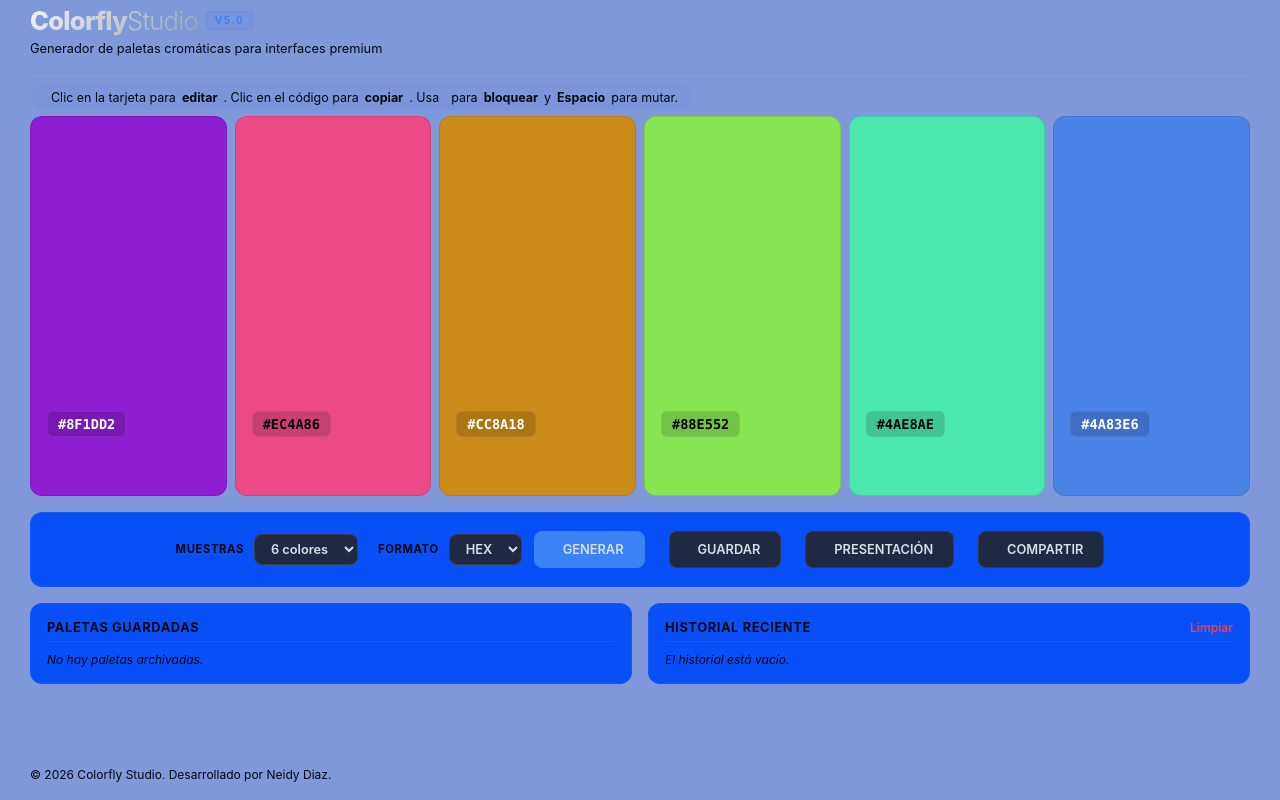
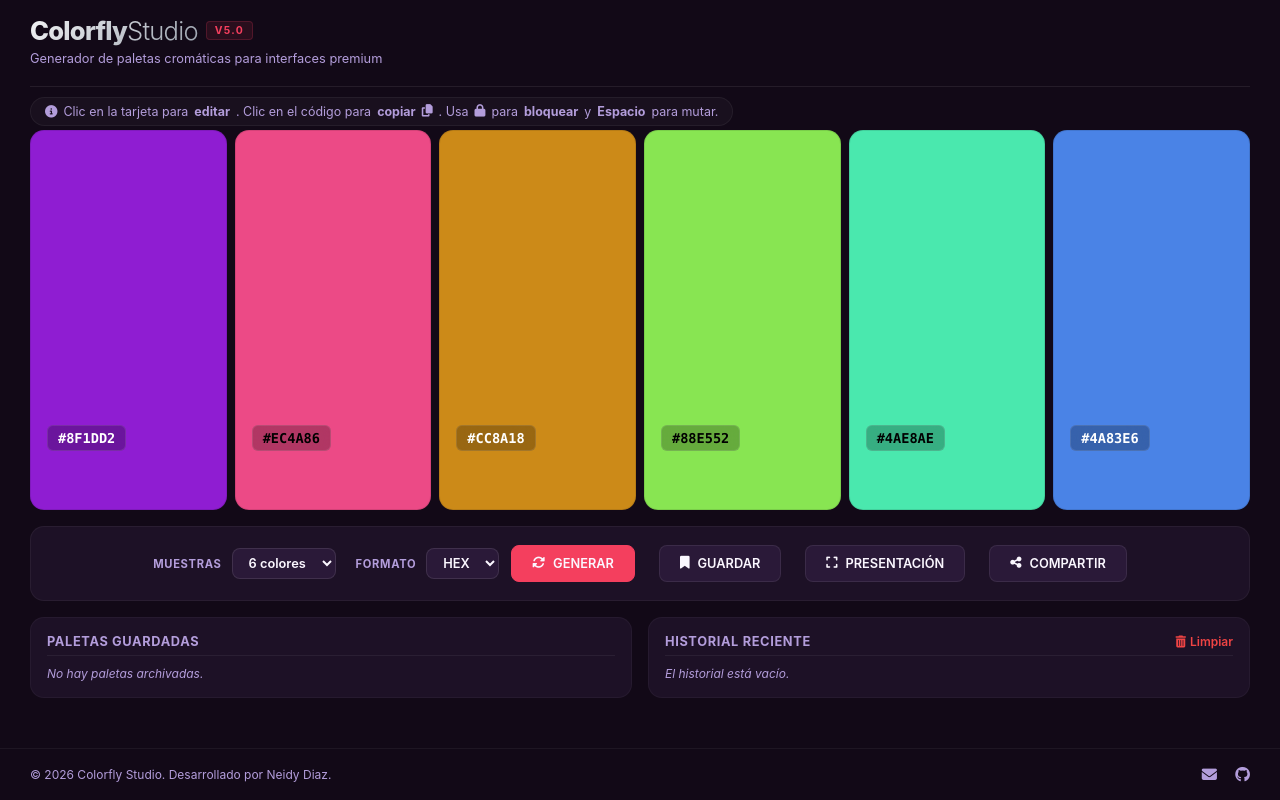
Before and after one commit to ncdiazmata-dotcom/Paleta-de-Colores-Interactiva, a plain HTML site: page index.html in a window 1280 px wide. Drawn offline with Linux system fonts and the light colour scheme.

Commit message:
Propuesta final proyecto integrador

```diff
--- a/index.html
+++ b/index.html
@@ -2,10 +2,11 @@
 <html lang="es">
 <head>
     <meta charset="UTF-8">
-    <!-- ESTA ES LA LÍNEA MÁGICA QUE ACTIVA EL DISEÑO MÓVIL -->
     <meta name="viewport" content="width=device-width, initial-scale=1.0">
+    <title>Colorfly Studio</title>
 
-    <title>Colorfly Studio</title>
+    <!-- Carga de Font Awesome v6 para asegurar que todos los iconos funcionen -->
+    <link rel="stylesheet" href="https://cdnjs.cloudflare.com/ajax/libs/font-awesome/6.5.1/css/all.min.css">
     <link rel="stylesheet" href="style.css">
 </head>
 <body>
@@ -25,21 +26,23 @@
                         <span class="brand-subtitle">v5.0</span>
                     </div>
                     <p class="app-description-sub">Generador de paletas cromáticas para interfaces premium</p>
-
+                </div>
             </div>
         </div>
     </header>
+
     <main class="container main-layout">
-        <!-- 1. El contenedor de la paleta principal va primero en el HTML -->
+        <!-- 1. El contenedor de la paleta principal -->
         <section class="palette-display">
-            <!-- Barra de estado / Instrucciones -->
+            <!-- Barra de estado / Instrucciones ajustada para óptima lectura en celular -->
             <p id="copy-instruction" class="instruction-text">
-                <span><i class="fa-solid fa-info-circle"></i></span> Clic en la tarjeta para <strong>editar</strong>. Clic en el código para <strong>copiar</strong>. Usa <i class="fa-solid fa-lock"></i> para <strong>bloquear</strong> y <strong>Espacio</strong> para mutar.
+                <span><i class="fa-solid fa-circle-info"></i></span>
+                Clic en la tarjeta para <strong>editar</strong>. Clic en el código para <strong>copiar</strong> <i class="fa-solid fa-copy"></i>. Usa <i class="fa-solid fa-lock"></i> para <strong>bloquear</strong> y <strong>Espacio</strong> para mutar.
             </p>
             <div id="palette-grid" class="palette-grid cols-6"></div>
         </section>
 
-        <!-- 2. El panel de control va segundo, facilitando el cambio de orden en CSS -->
+        <!-- 2. Panel de control -->
         <section class="controls-panel" aria-label="Controles">
             <div class="selectors-group">
                 <div class="control-item">
@@ -60,14 +63,14 @@
             </div>
 
             <div class="button-actions">
-                <button id="btn-generate" class="btn btn-primary" title="Espacio"><i class="fa-solid fa-sync"></i> GENERAR</button>
+                <button id="btn-generate" class="btn btn-primary" title="Espacio"><i class="fa-solid fa-rotate"></i> GENERAR</button>
                 <button id="btn-save" class="btn btn-secondary"><i class="fa-solid fa-bookmark"></i> GUARDAR</button>
                 <button id="btn-presentation" class="btn btn-secondary" title="Esc para salir"><i class="fa-solid fa-expand"></i> PRESENTACIÓN</button>
                 <button id="btn-share-native" class="btn btn-secondary"><i class="fa-solid fa-share-nodes"></i> COMPARTIR</button>
             </div>
         </section>
 
-        <!-- 3. Galerías de gestión e Historial al final -->
+        <!-- 3. Galerías de gestión e Historial -->
         <div class="gallery-grid">
             <section class="panel-section" aria-label="Guardadas">
                 <div class="panel-header">
@@ -94,8 +97,8 @@
         <div class="container footer-content">
             <p>&copy; 2026 Colorfly Studio. Desarrollado por Neidy Diaz.</p>
             <div class="footer-links">
-                <a href="mailto:ncdiazmata@gmail.com"><i class="fa-solid fa-envelope"></i></a>
-                <a href="https://github.com/ncdiazmata-dotcom" target="_blank"><i class="fa-brands fa-github"></i></a>
+                <a href="mailto:ncdiazmata@gmail.com" aria-label="Enviar correo"><i class="fa-solid fa-envelope"></i></a>
+                <a href="https://github.com/ncdiazmata-dotcom" target="_blank" aria-label="Perfil de GitHub"><i class="fa-brands fa-github"></i></a>
             </div>
         </div>
     </footer>
--- a/style.css
+++ b/style.css
@@ -3,15 +3,16 @@
    ========================================================================== */
 
 :root {
-    --bg-main: #7e98da;      /* Fondo oscuro profundo, estilo interfaz pro */
-    --bg-card: #084ff6;      /* Tarjetas y paneles integrados */
-    --bg-input: #1F2942;     /* Selectores y elementos interactivos */
-    --text-main: #dadee7;    /* Blanco suave de alta lectura */
-    --text-muted: #010815;   /* Gris para textos secundarios */
-    --accent: #3B82F6;       /* Azul eléctrico para enfoque */
-    --accent-hover: #2563EB;
-    --radius: 12px;          /* Bordes curvos modernos y estilizados */
-    --transition: all 0.2s cubic-bezier(0.4, 0, 0.2, 1);
+    --bg-main: #120917;       /* Púrpura noche profundo */
+    --bg-card: #1d1126;       /* Violeta carbón contrastante */
+    --bg-input: #2a1938;      /* Elementos interactivos integrados */
+    --text-main: #fbf7ff;     /* Blanco orquídea */
+    --text-muted: #b39ddb;    /* Lavanda tenue */
+    --accent: #f43f5e;        /* Magenta/Coral vibrante */
+    --accent-hover: #e11d48;  /* Rubí radiante */
+
+    --radius: 14px;
+    --transition: all 0.25s cubic-bezier(0.25, 1, 0.5, 1);
 }
 
 * {
@@ -26,14 +27,14 @@ body {
     background-color: var(--bg-main);
     color: var(--text-main);
     min-height: 100vh;
-    display: flex;
-    flex-direction: column;
+    display: grid;
+    grid-template-rows: auto 1fr auto;
 }
 
 .container {
-    max-width: 1440px,480px,768px,1024px;
+    max-width: 1440px;
     width: 100%;
-    margin-left: 0 auto;
+    margin: 0 auto;
     padding: 0 30px;
 }
 
@@ -56,6 +57,7 @@ body {
     box-shadow: 0 20px 40px rgba(0,0,0,0.5);
     opacity: 0;
 }
+
 .presentation-alert.visible {
     transform: translate(-50%, 0);
     opacity: 1;
@@ -65,13 +67,13 @@ body {
    HEADER OPTIMIZADO - EQUILIBRIO VISUAL Y CONTROL INTEGRADO
    ========================================================================== */
 .app-header {
-    padding: 5px 0 4px 0;
+    padding: 15px 0 10px 0;
 }
 
 .header-flex {
     display: flex;
     justify-content: space-between;
-    align-items: center; /* Alinea verticalmente el logo y los selectores */
+    align-items: center;
     border-bottom: 1px solid rgba(255, 255, 255, 0.08);
     padding-bottom: 20px;
 }
@@ -111,8 +113,8 @@ body {
     color: var(--accent);
     font-weight: 700;
     padding: 2px 8px;
-    background: rgba(59, 130, 246, 0.1);
-    border: 1px solid rgba(59, 130, 246, 0.2);
+    background: rgba(244, 63, 94, 0.1);
+    border: 1px solid rgba(244, 63, 94, 0.2);
     border-radius: 4px;
 }
 
@@ -155,7 +157,7 @@ body {
 
 .custom-select:hover {
     border-color: rgba(255, 255, 255, 0.25);
-    background: rgba(31, 41, 66, 0.8);
+    background: rgba(42, 25, 56, 0.8);
 }
 
 /* ==========================================================================
@@ -173,7 +175,7 @@ body {
 .instruction-text {
     font-size: 0.78rem;
     color: var(--text-muted);
-    background: rgba(58, 51, 191, 0.03);
+    background: rgba(255, 255, 255, 0.03);
     border: 1px solid rgba(255, 255, 255, 0.05);
     padding: 6px 14px;
     border-radius: 20px;
@@ -188,11 +190,13 @@ body {
 .palette-display {
     width: 100%;
 }
+
 .palette-grid {
     display: grid;
     gap: 8px;
-    height: 380px; /* Altura ideal en ordenadores */
+    height: 380px;
 }
+
 .palette-grid.cols-6 { grid-template-columns: repeat(6, 1fr); }
 .palette-grid.cols-8 { grid-template-columns: repeat(8, 1fr); }
 .palette-grid.cols-9 { grid-template-columns: repeat(9, 1fr); }
@@ -209,6 +213,7 @@ body {
     transition: var(--transition);
     overflow: hidden;
 }
+
 .color-card:hover {
     transform: translateY(-2px);
     z-index: 5;
@@ -221,38 +226,43 @@ body {
     top: 0; left: 0; right: 0; bottom: 70px;
     cursor: pointer;
 }
+
 .manual-color-input {
     position: absolute;
     width: 100%; height: 100%;
     opacity: 0; cursor: pointer;
 }
+
 .picker-hint {
     position: absolute;
     top: 12px; right: 12px;
     font-size: 0.95rem; opacity: 0;
     transition: var(--transition);
 }
+
 .color-card:hover .picker-hint { opacity: 0.7; }
 
 .color-info {
     margin-bottom: 10px;
     z-index: 2;
 }
+
 .color-value {
     font-family: "SFMono-Regular", Consolas, Menlo, monospace;
     font-size: 0.85rem;
     font-weight: 700;
     cursor: pointer;
     padding: 4px 10px;
-    background: rgba(0, 0, 0, 0.15);
+    background: rgba(0, 0, 0, 0.25);
     backdrop-filter: blur(10px);
     -webkit-backdrop-filter: blur(10px);
-    border: 1px solid rgba(255,255,255,0.08);
+    border: 1px solid rgba(255,255,255,0.1);
     border-radius: 6px;
     display: inline-block;
     transition: var(--transition);
 }
-.color-value:hover { background: rgba(0,0,0,0.3); }
+
+.color-value:hover { background: rgba(0,0,0,0.4); }
 
 .card-actions {
     display: flex;
@@ -261,6 +271,7 @@ body {
     transition: var(--transition);
     z-index: 2;
 }
+
 .color-card:hover .card-actions,
 .color-card.locked .card-actions {
     opacity: 1;
@@ -277,19 +288,21 @@ body {
     font-size: 0.8rem;
     transition: var(--transition);
 }
+
 .card-action-btn:hover {
     background: rgba(255,255,255,0.2);
 }
+
 .color-card.locked {
     border: 2px solid rgba(255, 255, 255, 0.6);
 }
 
 /* ==========================================================================
-   DOCK DE ACCIONES INFERIOR REESTRUCTURADO (Solo botones de acción)
+   DOCK DE ACCIONES INFERIOR REESTRUCTURADO
    ========================================================================== */
 .controls-panel {
     display: flex;
-    justify-content: center; /* Centra los botones de acción para un look más limpio */
+    justify-content: center;
     align-items: center;
     background: var(--bg-card);
     border: 1px solid rgba(255, 255, 255, 0.05);
@@ -297,7 +310,11 @@ body {
     border-radius: var(--radius);
 }
 
-.button-actions { display: flex; gap: 12px; }
+.button-actions {
+    display: flex;
+    gap: 12px;
+}
+
 .btn {
     padding: 10px 20px;
     font-size: 0.8rem;
@@ -313,6 +330,7 @@ body {
     transition: var(--transition);
     margin-left: 12px; /* Asegura un margen izquierdo consistente */
 }
+
 .btn-primary { background: var(--accent); border-color: var(--accent); }
 .btn-primary:hover { background: var(--accent-hover); }
 .btn-secondary:hover { background: rgba(255,255,255,0.05); border-color: rgba(255,255,255,0.2); }
@@ -323,12 +341,14 @@ body {
     grid-template-columns: 1fr 1fr;
     gap: 16px;
 }
+
 .panel-section {
     background: var(--bg-card);
     border: 1px solid rgba(255, 255, 255, 0.04);
     padding: 16px;
     border-radius: var(--radius);
 }
+
 .panel-header {
     display: flex;
     justify-content: space-between;
@@ -337,6 +357,7 @@ body {
     border-bottom: 1px solid rgba(255,255,255,0.06);
     padding-bottom: 6px;
 }
+
 .panel-section h2 { font-size: 0.8rem; font-weight: 700; letter-spacing: 0.05em; color: var(--text-muted); }
 
 .btn-clear {
@@ -381,20 +402,20 @@ body {
 .app-footer { margin-top: auto; padding: 16px 0; border-top: 1px solid rgba(255, 255, 255, 0.05); font-size: 0.75rem; color: var(--text-muted); }
 .footer-content { display: flex; justify-content: space-between; align-items: center; flex-wrap: wrap; }
 .footer-links a { color: var(--text-muted); margin-left: 15px; font-size: 0.95rem; text-decoration: none; transition: var(--transition); }
-.footer-links a:hover { color: var(--text-main)
-}
+.footer-links a:hover { color: var(--text-main); }
+
 /* ==========================================================================
-   SISTEMA DE CORTE RESPONSIVO OPTIMIZADO PARA MÓVILES Y TABLETS
+   SISTEMA RESPONSIVO Y CORTE PARA MÓVILES/TABLETS
    ========================================================================== */
 
-/* 💻 TABLETS Y MONITORES MEDIANOS (PANTALLAS EN TORNO A 1024px) */
+/* 💻 TABLETS Y MONITORES MEDIANOS (<= 1024px) */
 @media (max-width: 1024px) {
     .container { padding: 0 20px; }
     .palette-grid.cols-6, .palette-grid.cols-8, .palette-grid.cols-9 { grid-template-columns: repeat(4, 1fr); }
     .palette-grid { height: 420px; }
 }
 
-/* 📱 TABLETS VERTICALES (PANTALLAS MENORES A 768px) */
+/* 📱 TABLETS VERTICALES (<= 768px) */
 @media (max-width: 768px) {
     .header-flex {
         flex-direction: column;
@@ -418,22 +439,9 @@ body {
         flex-direction: column;
     }
 
-    /* La grilla cromática se posiciona arriba */
-    .palette-display {
-        order: 1;
-    }
-
-    /* La caja de botones baja por completo */
-    .controls-panel {
-        order: 2;
-        padding: 16px;
-    }
-
-    .gallery-grid {
-        order: 3;
-        grid-template-columns: 1fr;
-        gap: 16px;
-    }
+    .palette-display { order: 1; }
+    .controls-panel { order: 2; padding: 16px; }
+    .gallery-grid { order: 3; grid-template-columns: 1fr; gap: 16px; }
 
     .palette-grid.cols-6, .palette-grid.cols-8, .palette-grid.cols-9 {
         grid-template-columns: repeat(3, 1fr);
@@ -444,12 +452,10 @@ body {
         width: 100%;
     }
 
-    .palette-grid {
-        height: 380px;
-    }
+    .palette-grid { height: 380px; }
 }
 
-/* 📲 MÓVILES Y TELÉFONOS INTELIGENTES (PANTALLAS MENORES A 480px) */
+/* 📲 MÓVILES (<= 480px) */
 @media (max-width: 480px) {
     .container { padding: 0 16px; }
 
@@ -458,9 +464,7 @@ body {
         height: 320px;
     }
 
-    .color-card {
-        padding: 10px !important;
-    }
+    .color-card { padding: 10px !important; }
 
     .palette-grid.cols-6, .palette-grid.cols-8, .palette-grid.cols-9 {
         grid-template-columns: repeat(2, 1fr);
@@ -469,7 +473,7 @@ body {
     /* Botones apilados verticalmente en celular para mejor interacción táctil */
     .button-actions {
         flex-direction: column;
-        gap: 6px;
+        gap: 8px;
         width: 100%;
     }
 
@@ -490,13 +494,10 @@ body {
         width: 100%;
     }
 
-    .custom-select {
-        width: 55%;
-    }
+    .custom-select { width: 55%; }
 
-    .brand-text h1 {
-        font-size: 1.35rem;
-    }
+    .brand-text h1 { font-size: 1.35rem; }
+
     .footer-content {
         flex-direction: column;
         align-items: center;
```
Lines whose indentation alone changed are shown as unchanged.
